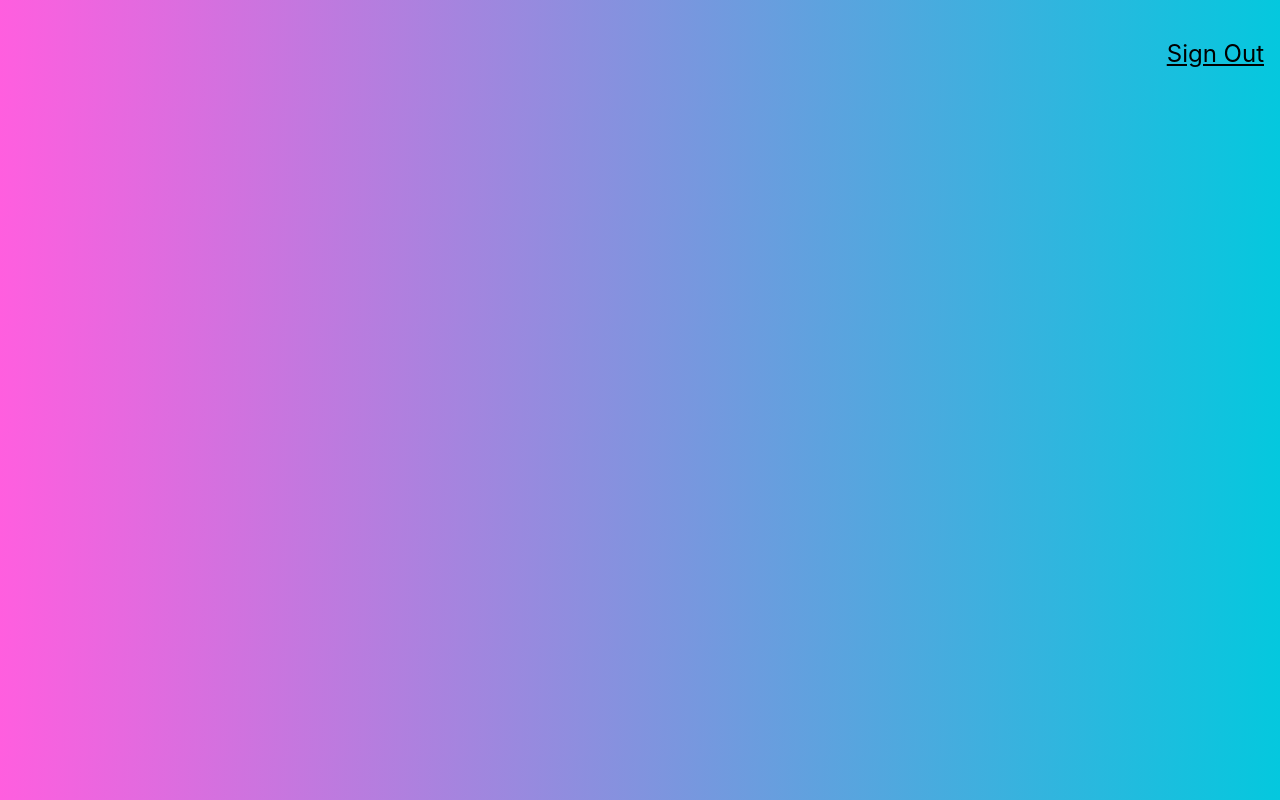
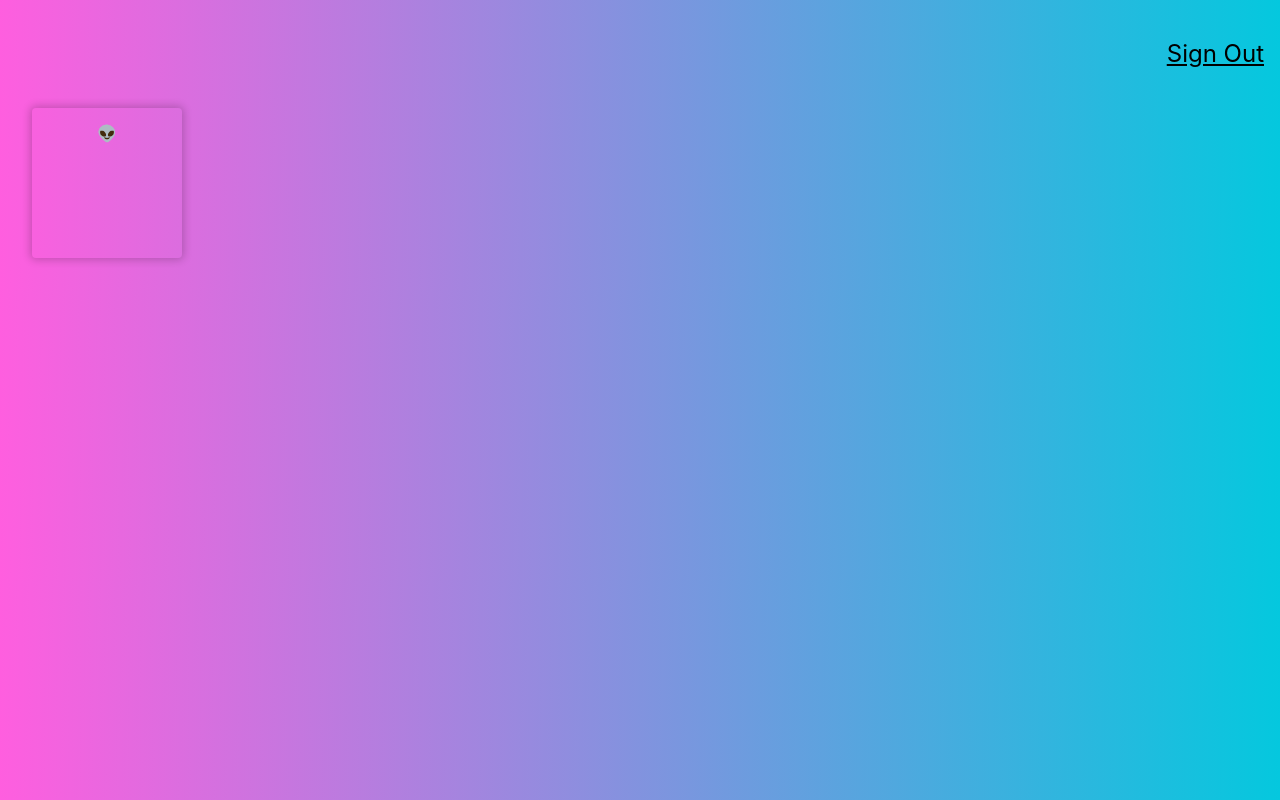
Before and after one commit to mikerobards/face-recognition-brain, a React (Create React App) app: page / in a window 1280 px wide. Built offline with nearby package versions, Linux system fonts and the light colour scheme.

Commit message:
add Logo

```diff
--- a/package.json
+++ b/package.json
@@ -8,6 +8,7 @@
     "@testing-library/user-event": "^13.5.0",
     "react": "^18.2.0",
     "react-dom": "^18.2.0",
+    "react-parallax-tilt": "^1.7.58",
     "react-scripts": "5.0.1",
     "tachyons": "^4.12.0",
     "web-vitals": "^2.1.4"
--- a/src/App.js
+++ b/src/App.js
@@ -1,11 +1,14 @@
 import Navigation from './components/Navigation/Navigation';
+import Logo from './components/Logo/Logo';
 import './App.css';
+
 
 function App() {
   return (
     <div className="App">
       <Navigation />
-      {/* <Logo />
+      <Logo />
+      {/*
       <ImageLinkForm />
       <FaceRecognition /> */}
     </div>
--- /dev/null
+++ b/src/components/Logo/Logo.js
@@ -0,0 +1,17 @@
+import React from "react";
+import Tilt from 'react-parallax-tilt';
+
+const Logo = () => {
+    return (
+        <div className="ma4 mt0">
+            <Tilt className="Tilt br2 shadow-2" options={{ max: 55 }} style={{ height: 150, width: 150 }} >
+                <div className="Tilt-inner pa3">
+                    {/* <img style={{ paddingTop: '5px' }} alt='logo' src={brain} /> */}
+                    👽
+                </div>
+            </Tilt>
+        </div>
+    )
+}
+
+export default Logo;
```
Also changed, not shown: 1 other file (tests, documents, lock files or other folders).
